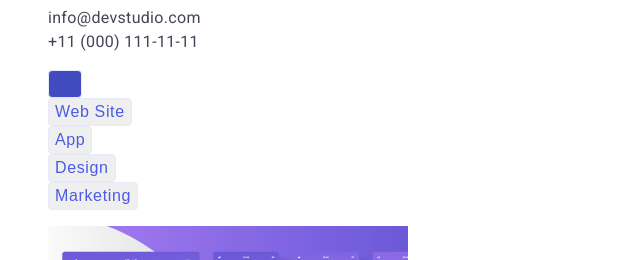
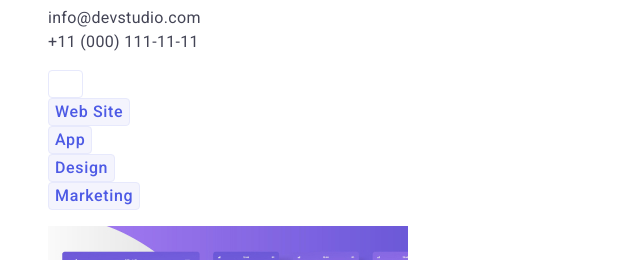
Before and after one commit to gabrielg-goit/goit-markup-hw-02, a plain HTML site: page portfolio.html in a window 1280 px wide. In both pictures the pointer is over the button "All". Shown: the part 130-390 px from the top of the page, without its empty margins (0-640 px from the left). Drawn offline with Linux system fonts and the light colour scheme.

Commit message:
eightteen com

```diff
--- a/css/styles.css
+++ b/css/styles.css
@@ -171,6 +171,8 @@ body {
 
 .first-one-button {
   color: var(--iris);
+  background-color: var(--cloud);
+  font-family: "Roboto", sans-serif;
   text-align: center;
   font-size: 16px;
   font-style: normal;
@@ -184,6 +186,8 @@ body {
 
 .sec-one-button {
   color: var(--iris);
+  background-color: var(--cloud);
+  font-family: "Roboto", sans-serif;
   text-align: center;
   font-size: 16px;
   font-style: normal;
@@ -197,14 +201,14 @@ body {
 
 .first-one-button:hover,
 .first-one-button:focus {
-  background-color: var(--ocean);
-  color: var(--ocean);
+  background-color: var(--white);
+  color: var(--white);
 }
 
 .sec-one-button:hover,
 .sec-one-button:focus {
   background-color: var(--white);
-  color: var(--iris);
+  color: var(--white);
 }
 
 .footer-back {
```
